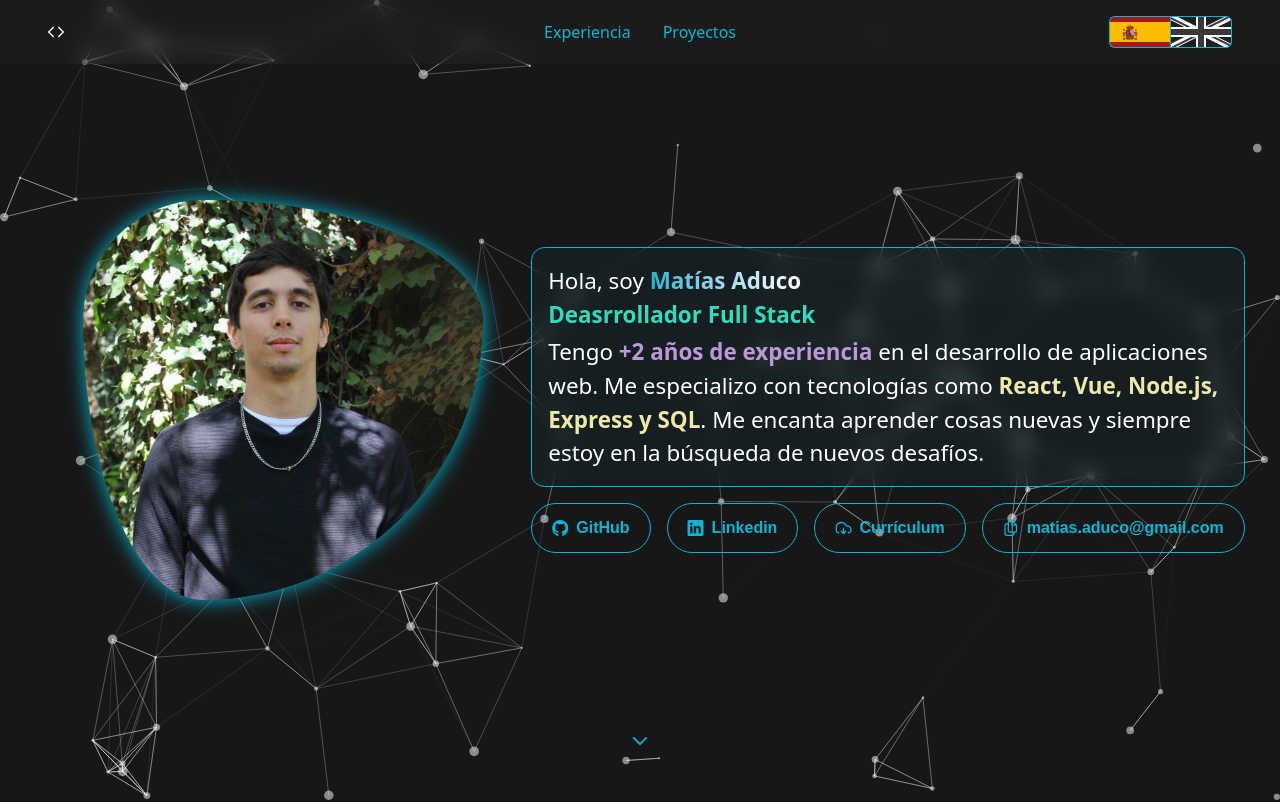
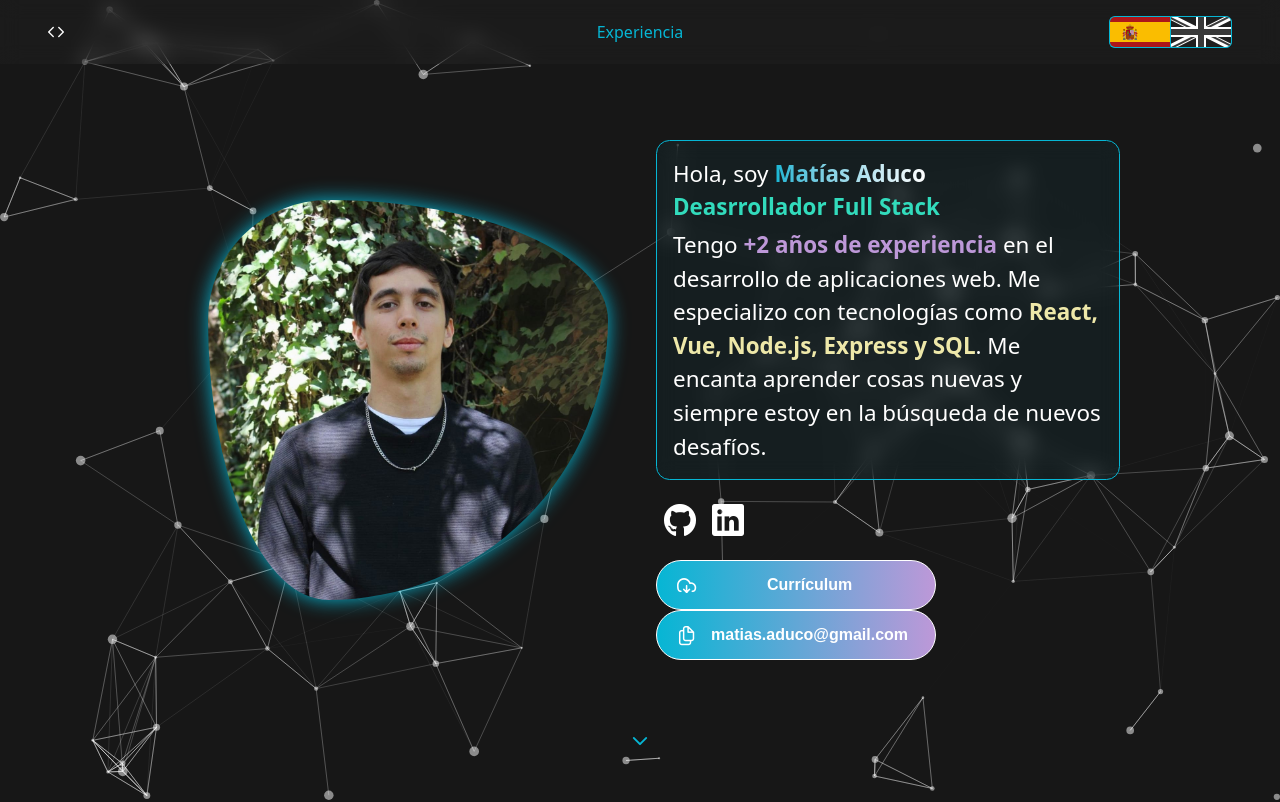
Before and after one commit to matiasaduco/portfolio, a React (Vite) app: page / in a window 1280 px wide. Shown: the top 802 px of the page. Built offline with nearby package versions, Linux system fonts and the light colour scheme; a web font is replaced by a local one.

Commit message:
Cambios en botones del Home

```diff
--- a/src/app/Home.jsx
+++ b/src/app/Home.jsx
@@ -47,38 +47,67 @@ const AboutMe = () => {
             nuevos desafíos.
           </Trans>
         </div>
-        <div className='flex gap-4 md:justify-center lg:justify-start'>
-          <Button
-            label='GitHub'
-            icon='pi pi-github'
+        <div className='md:self-center lg:self-start'>
+          <i
+            className='pi pi-github cursor-pointer p-2 mr-2 hover:scale-130 transition'
+            style={{ fontSize: '2rem' }}
             onClick={() =>
               window.open('https://github.com/matiasaduco', '_blank')
             }
-            rounded
-            outlined
           />
-          <Button
-            label='Linkedin'
-            icon='pi pi-linkedin'
+          <i
+            className='pi pi-linkedin cursor-pointer hover:scale-130 transition'
+            style={{ fontSize: '2rem' }}
             onClick={() =>
               window.open('https://www.linkedin.com/in/matias-aduco/', '_blank')
             }
-            rounded
-            outlined
           />
+        </div>
+        <div className='md:self-center lg:self-start'>
           <Button
+            className='w-[280px]'
             label={t('resume')}
             icon='pi pi-cloud-download'
             onClick={() => window.open(cv, '_blank')}
             rounded
             outlined
+            style={{ marginRight: '1rem' }}
+            pt={{
+              root: {
+                className: 'active:scale-95',
+                style: {
+                  background: 'linear-gradient(to right, #06B6D4, #bd98d8)',
+                  color: 'white',
+                },
+              },
+              icon: {
+                style: {
+                  fontSize: '1.2rem',
+                },
+              },
+            }}
           />
           <Button
+            className='w-[280px]'
             label='matias.aduco@gmail.com'
             icon={`pi ${!copied ? 'pi-copy' : 'pi-check'}`}
             onClick={copy}
             rounded
             outlined
+            pt={{
+              root: {
+                className: 'active:scale-95',
+                style: {
+                  background: 'linear-gradient(to right, #06B6D4, #bd98d8)',
+                  color: 'white',
+                },
+              },
+              icon: {
+                style: {
+                  fontSize: '1.2rem',
+                },
+              },
+            }}
           />
         </div>
       </div>
--- a/src/app/NavBar.jsx
+++ b/src/app/NavBar.jsx
@@ -37,9 +37,9 @@ const Menu = () => {
           <a href='#experience' className={btnHover}>
             {t('experience.title')}
           </a>
-          <a href='#projects' className={btnHover}>
+          {/* <a href='#projects' className={btnHover}>
             {t('projects')}
-          </a>
+          </a> */}
         </div>
         <div className='w-[123px]'>
           <ButtonGroup>
```
